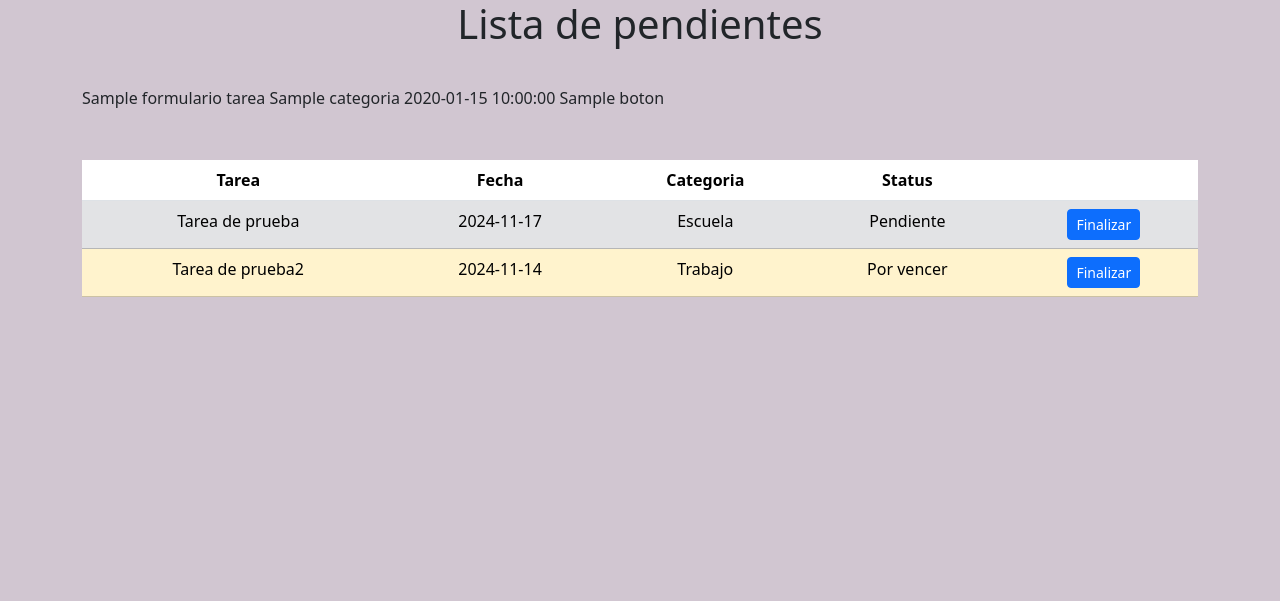
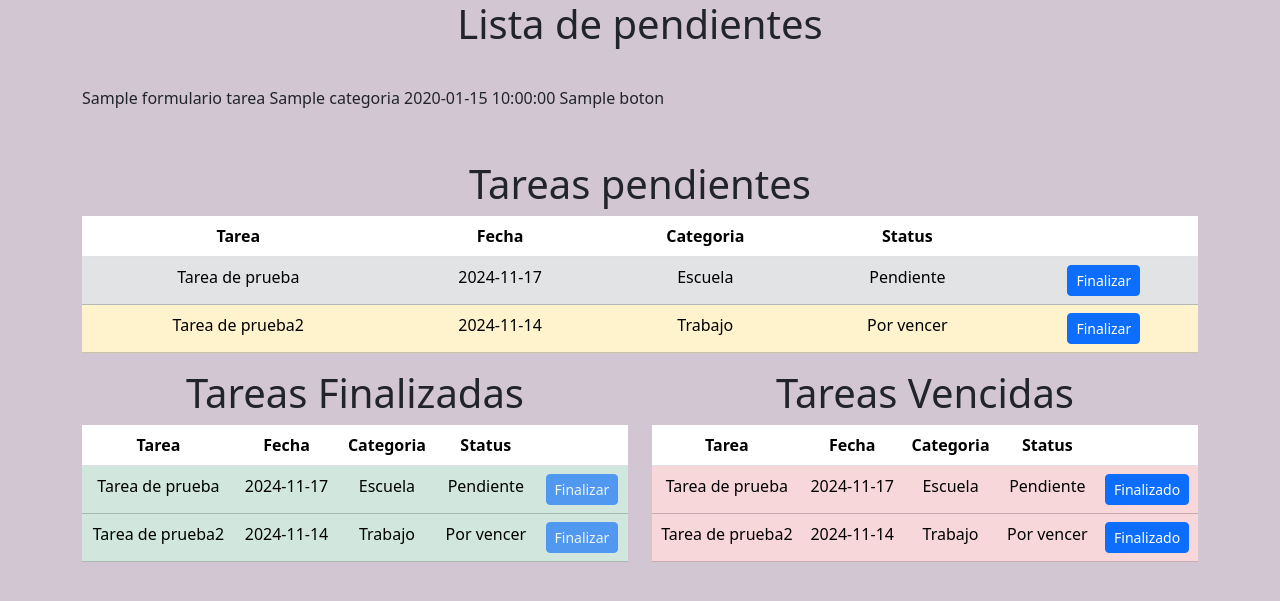
Before and after one commit to JurelMaker/ToDoLisApp, a Flask app: template templates/index.html in a window 1280 px wide. Shown: the top 601 px of the page. Run offline with Flask 3, Linux system fonts and the light colour scheme; the template is opened without the code that fills it: values that come from a table or form of the project are taken from there, most other values are stand-ins (such as "Sample title", 1, 10 or a date in 2020).

Commit message:
App terminada

```diff
--- a/app.py
+++ b/app.py
@@ -4,6 +4,7 @@ from modelos.models import db,Tarea,Categorias
 from flask_migrate import Migrate
 import os
 from datetime import datetime
+from sqlalchemy import or_
 
 app = Flask(__name__)
 
@@ -19,6 +20,31 @@ app.config['SQLALCHEMY_TRACK_MODIFICATIONS'] = False
 db.init_app(app)
 Migrate(app,db)
 
+#fecha actual
+hoy = datetime.now().date()
+
+@app.before_request
+def tarea_vencer():
+    tareas_porvencer = Tarea.query.filter(Tarea.fecha == hoy, Tarea.idestado == 2).all()
+    for tarea in tareas_porvencer:
+        tarea.idestado = 3
+        db.session.add(tarea)
+
+    db.session.commit()
+
+@app.before_request
+def tarea_vencidas():
+    tareas_vendecias = Tarea.query.filter(hoy > Tarea.fecha, Tarea.idestado == 2).all()
+    for tarea in tareas_vendecias:
+        tarea.idestado = 4
+        db.session.add(tarea)
+
+    db.session.commit()
+
+
+
+
+
 #Vista principal
 @app.route('/',methods=['GET','POST'])
 def index():
@@ -33,24 +59,19 @@ def index():
 
         return redirect(url_for('index'))
 
-    #fecha actual
-    hoy = datetime.now().date()
+    #Tarea sin hacer
+    tareas_pendientes = Tarea.query.filter(or_(Tarea.idestado == 2 ,Tarea.idestado == 3))
 
-    #Recuperar datos
-    todas_tareas = Tarea.query.all()
-    #Logica de las tareas por vencer
-    for t in todas_tareas:
-        if hoy == t.fecha and t.idestado == 2:
-            t.idestado = 3
-            db.session.add(t)
-            db.session.commit()
-        elif hoy > t.fecha and t.idestado == 2:
-            t.idestado = 4
-            db.session.add(t)
-            db.session.commit()
+    #Filtrado finalizadas
+    tareas_finalizadas = Tarea.query.filter(Tarea.idestado == 1)
+
+    #Filtrado vencidas
+    tareas_vencida = Tarea.query.filter(Tarea.idestado == 4)
 
 
-    return render_template('index.html',formularioTarea=tarea,todas=todas_tareas)
+
+    return render_template('index.html',formularioTarea=tarea,
+                           pendientes=tareas_pendientes,terminadas=tareas_finalizadas,vencidas=tareas_vencida)
 
 #Tareas terminadas
 @app.route('/terminado',methods=['POST'])
@@ -58,9 +79,15 @@ def tarea_terminada():
    tarea_id = request.form.get('id')
    tarea = db.session.get(Tarea,tarea_id)
    tarea.idestado = 1
+   tarea.fecha = hoy
    db.session.commit()
 
    return redirect(url_for('index'))
+
+#ejecutar funcion
+with app.app_context():
+    tarea_vencer()
+    tarea_vencidas()
 
 
 
--- a/templates/index.html
+++ b/templates/index.html
@@ -45,6 +45,7 @@
 
         <div class="row">
             <div class="col align-self-center">
+                <h1 class="text-center">Tareas pendientes</h1>
                 <div class="table-responsive">
                     <table class="table table-hover text-center">
                         <thead>
@@ -57,23 +58,19 @@
                             </tr>
                         </thead>
                         <tbody>
-                            {% for tarea in todas %}
-                                {% if tarea.idestado == 1 %}
-                                    <tr class="table-success">
-                                {% elif tarea.idestado == 2 %}
+                            {% for pendiente in pendientes %}
+                                {% if pendiente.idestado == 2 %}
                                     <tr class="table-secondary">
-                                {% elif tarea.idestado == 3  %}
+                                {% elif pendiente.idestado == 3  %}
                                     <tr class="table-warning">
-                                {% elif tarea.idestado == 4 %}
-                                    <tr class="table-danger">
                                 {% endif %}
-                                        <td>{{ tarea.titulo }}</td>
-                                        <td>{{ tarea.fecha }}</td>
-                                        <td>{{ tarea.categoria.nombre }}</td>
-                                        <td>{{ tarea.estado.estado }}</td>
+                                        <td>{{ pendiente.titulo }}</td>
+                                        <td>{{ pendiente.fecha }}</td>
+                                        <td>{{ pendiente.categoria.nombre }}</td>
+                                        <td>{{ pendiente.estado.estado }}</td>
                                         <td>
                                             <form method="post" action="/terminado">
-                                                <button class="btn btn-primary btn-sm" type="submit" value="{{ tarea.id }}"
+                                                <button class="btn btn-primary btn-sm" type="submit" value="{{ pendiente.id }}"
                                                 name="id">Finalizar</button>
                                             </form>
                                         </td>
@@ -86,6 +83,77 @@
             </div>
         </div>
 
+        <div class="row">
+
+            <div class="col align-self-center">
+                <h1 class="text-center">Tareas Finalizadas</h1>
+                <div class="table-responsive">
+                    <table class="table table-hover text-center">
+                        <thead>
+                            <tr>
+                                <th scope="col">Tarea</th>
+                                <th scope="col">Fecha</th>
+                                <th scope="col">Categoria</th>
+                                <th scope="col">Status</th>
+                                <th scope="col"></th>
+                            </tr>
+                        </thead>
+                        <tbody>
+                            {% for terminada in terminadas %}
+                                    <tr class="table-success">
+                                        <td>{{ terminada.titulo }}</td>
+                                        <td>{{ terminada.fecha }}</td>
+                                        <td>{{ terminada.categoria.nombre }}</td>
+                                        <td>{{ terminada.estado.estado }}</td>
+                                        <td>
+                                            <button class="btn btn-primary btn-sm" disabled>Finalizar</button>
+                                        </td>
+                                    </tr>
+                            {% endfor %}
+
+                        </tbody>
+                    </table>
+                </div>
+            </div>
+
+            <!------------------------------------------------------------------------------------------------------------------->
+
+            <div class="col align-self-center">
+                <h1 class="text-center">Tareas Vencidas</h1>
+                <div class="table-responsive">
+                    <table class="table table-hover text-center">
+                        <thead>
+                            <tr>
+                                <th scope="col">Tarea</th>
+                                <th scope="col">Fecha</th>
+                                <th scope="col">Categoria</th>
+                                <th scope="col">Status</th>
+                                <th scope="col"></th>
+                            </tr>
+                        </thead>
+                        <tbody>
+                            {% for vencida in vencidas %}
+                                    <tr class="table-danger">
+                                        <td>{{ vencida.titulo }}</td>
+                                        <td>{{ vencida.fecha }}</td>
+                                        <td>{{ vencida.categoria.nombre }}</td>
+                                        <td>{{ vencida.estado.estado }}</td>
+                                        <td>
+                                            <form method="post" action="/terminado">
+                                                <button class="btn btn-primary btn-sm" >Finalizado</button>
+                                            </form>
+                                        </td>
+                                    </tr>
+                            {% endfor %}
+
+                        </tbody>
+                    </table>
+                </div>
+            </div>
+
+
+        </div>
+
     </div>
 
     <script src="https://cdn.jsdelivr.net/npm/bootstrap@5.3.3/dist/js/bootstrap.bundle.min.js"
```
Also changed, not shown: modelos/tareas.db.
